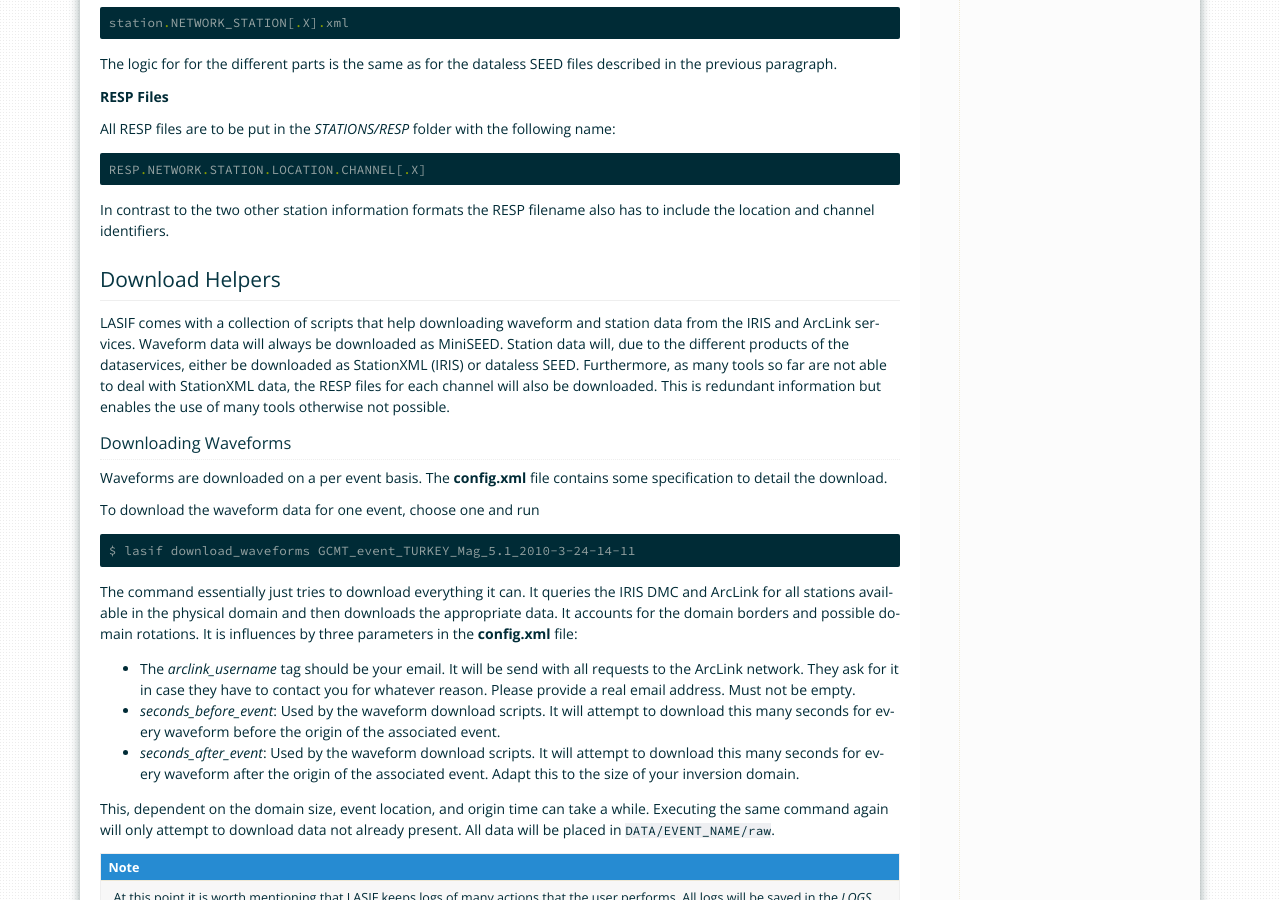
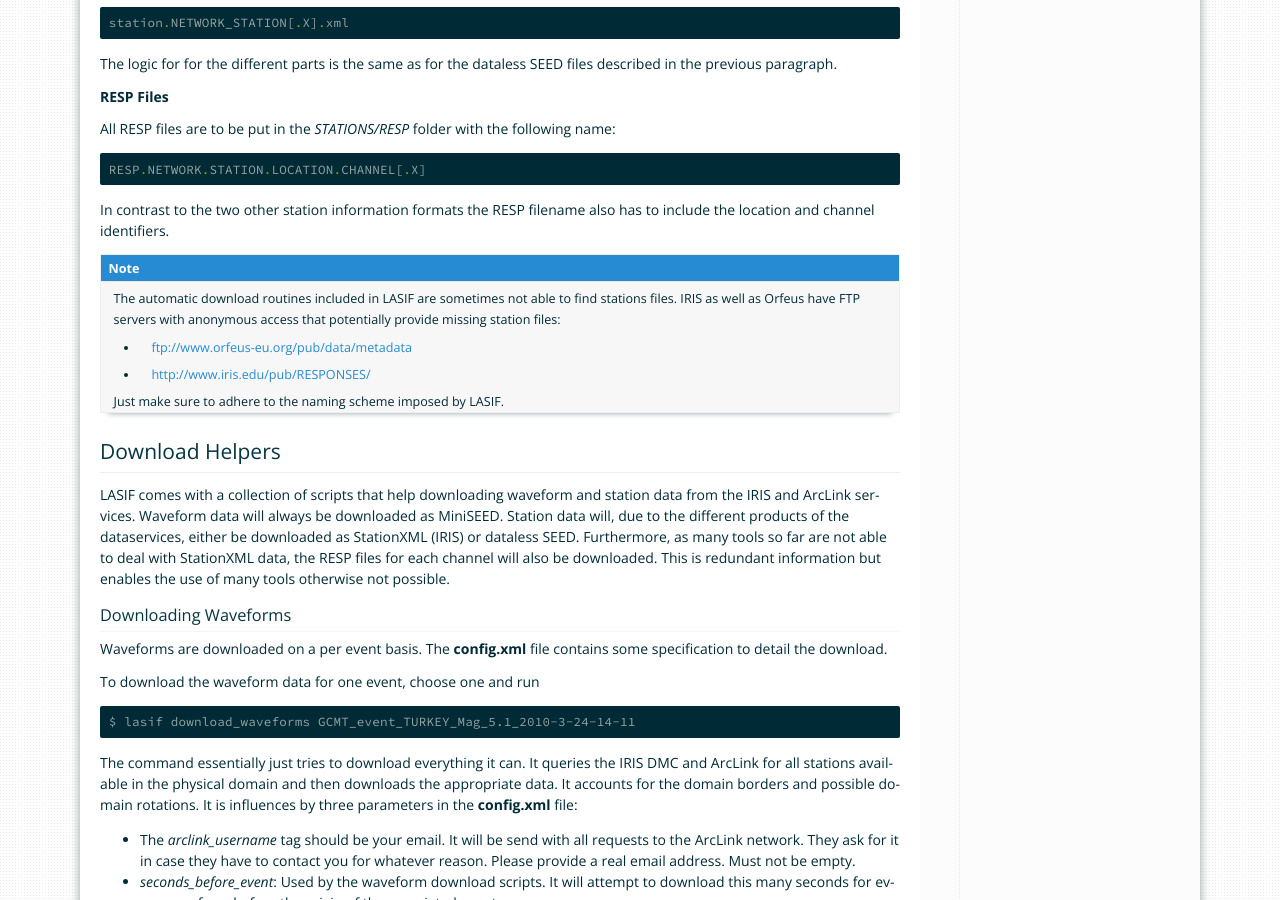
Before and after one commit to krischer/LASIF, a Sphinx documentation site: the page built from doc/index.rst, in a window 1280 px wide and 900 px high, scrolled down 7886 px. Built offline with Sphinx 7.4.7, drawn with Linux system fonts in a browser that asks for light colours; formulas are drawn with MathJax 3.

Commit message:
Updating documentation with information about where to find additional station files.

```diff
--- a/doc/index.rst
+++ b/doc/index.rst
@@ -590,6 +590,18 @@ name::
 
 In contrast to the two other station information formats the RESP filename also
 has to include the location and channel identifiers.
+
+
+.. note::
+
+    The automatic download routines included in LASIF are sometimes not able to
+    find stations files. IRIS as well as Orfeus have FTP servers with anonymous
+    access that potentially provide missing station files:
+
+    * ftp://www.orfeus-eu.org/pub/data/metadata
+    * http://www.iris.edu/pub/RESPONSES/
+
+    Just make sure to adhere to the naming scheme imposed by LASIF.
 
 
 Download Helpers
```
